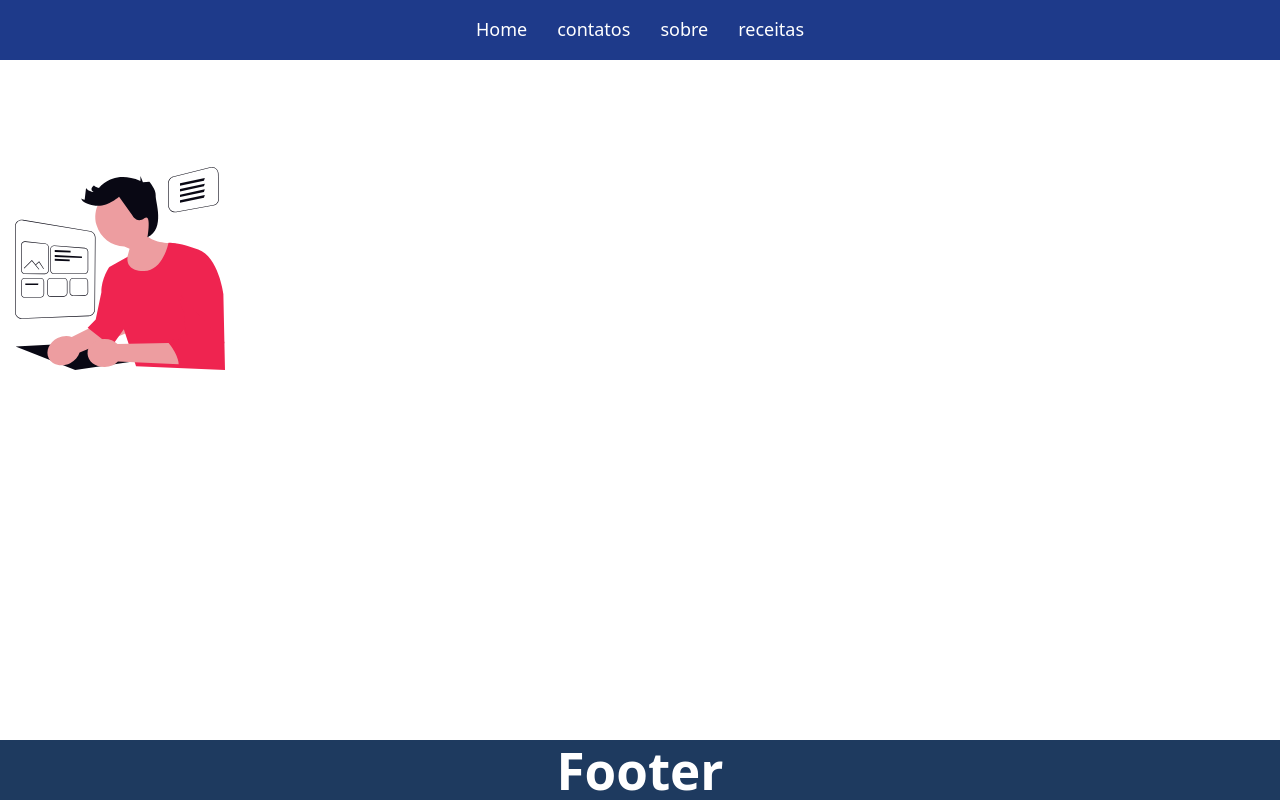
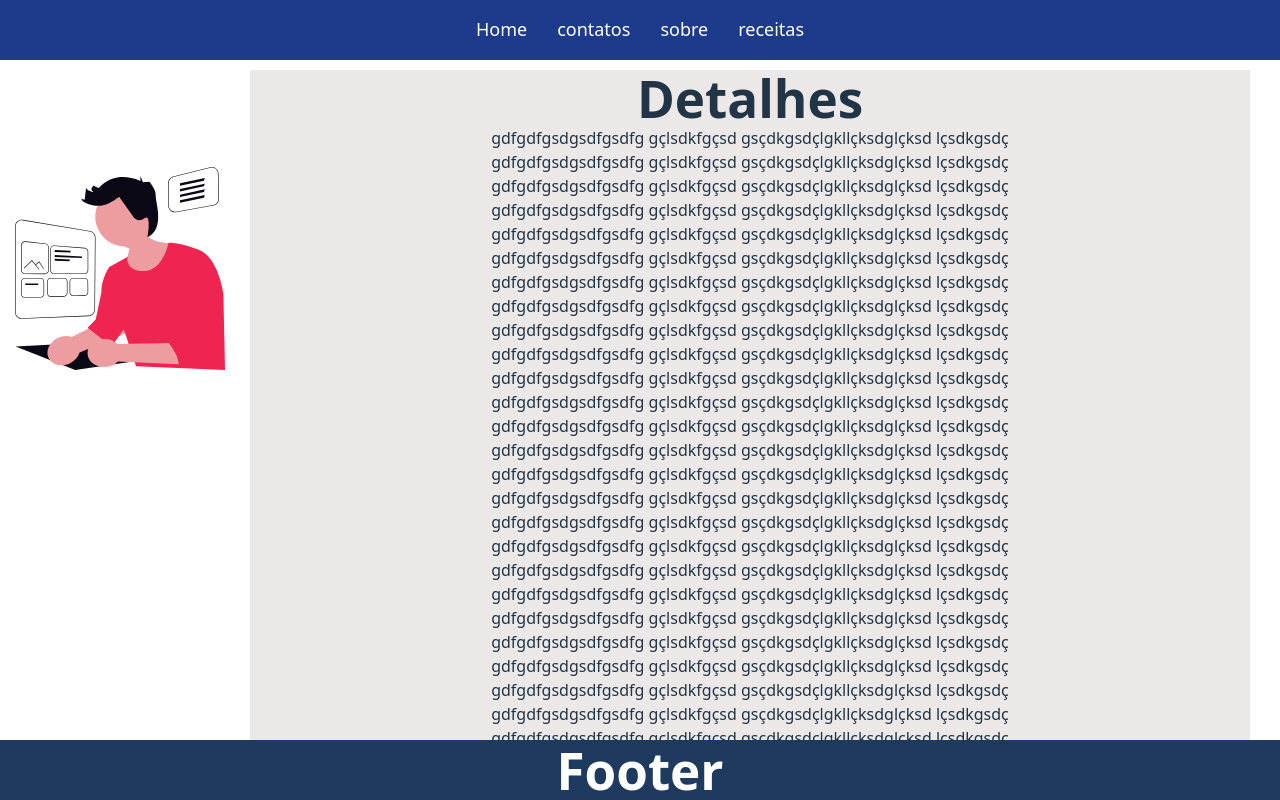
Before and after one commit to edsonrsantos/projeto3, a React (Vite) app: page /detalhes in a window 1280 px wide. Built offline with nearby package versions, Linux system fonts and the light colour scheme.

Commit message:
Quarto commit do projeto3

```diff
--- a/src/App.css
+++ b/src/App.css
@@ -170,3 +170,18 @@ body, html, #root, .app {  /*Faz todos os componentes subirem para o topo da tel
   width: 60px;
 }
 /* -----------------------------------------------------------------------*/
+
+.nav link{
+  background-color: red;
+}
+
+.detalhes{
+  height:auto; /*permite o background da home acompanhar novos textos inseridos  /*
+  align-content:center; /* centraliza texto na vertical da home  */
+  background-color: rgb(236, 232, 232);
+  width: 1000px;
+  margin-left: 250px;
+  text-align: center; /* centraliza textos na horizontal da home  */
+  margin-top: 70px;
+
+}
--- a/src/App.jsx
+++ b/src/App.jsx
@@ -7,6 +7,7 @@ import Header from './Header'
 import Footer from './Footer'
 import Receitas from './receitas'
 import Development from './assets/development.svg'
+import Detalhes from './Detalhes'
 
 function App() {
 
@@ -21,6 +22,7 @@ function App() {
           <Route path="/contatos" element={<Contatos />}/>
            <Route path="/sobre" element={<Sobre />}/>
            <Route path="/receitas" element={<Receitas />}/>
+           <Route path="/detalhes" element={<Detalhes />}/>
         </Routes>
 
            <figure className={'figureAppjsx'}>
--- /dev/null
+++ b/src/Detalhes.jsx
@@ -0,0 +1,43 @@
+import React from 'react'
+
+const Detalhes = () => {
+  return (
+    <div className='detalhes'>
+       <h1>Detalhes</h1>
+       <p>gdfgdfgsdgsdfgsdfg gçlsdkfgçsd gsçdkgsdçlgkllçksdglçksd lçsdkgsdç </p>
+       <p>gdfgdfgsdgsdfgsdfg gçlsdkfgçsd gsçdkgsdçlgkllçksdglçksd lçsdkgsdç </p>
+       <p>gdfgdfgsdgsdfgsdfg gçlsdkfgçsd gsçdkgsdçlgkllçksdglçksd lçsdkgsdç </p>
+       <p>gdfgdfgsdgsdfgsdfg gçlsdkfgçsd gsçdkgsdçlgkllçksdglçksd lçsdkgsdç </p>
+       <p>gdfgdfgsdgsdfgsdfg gçlsdkfgçsd gsçdkgsdçlgkllçksdglçksd lçsdkgsdç </p>
+       <p>gdfgdfgsdgsdfgsdfg gçlsdkfgçsd gsçdkgsdçlgkllçksdglçksd lçsdkgsdç </p>
+       <p>gdfgdfgsdgsdfgsdfg gçlsdkfgçsd gsçdkgsdçlgkllçksdglçksd lçsdkgsdç </p>
+       <p>gdfgdfgsdgsdfgsdfg gçlsdkfgçsd gsçdkgsdçlgkllçksdglçksd lçsdkgsdç </p>
+       <p>gdfgdfgsdgsdfgsdfg gçlsdkfgçsd gsçdkgsdçlgkllçksdglçksd lçsdkgsdç </p>
+       <p>gdfgdfgsdgsdfgsdfg gçlsdkfgçsd gsçdkgsdçlgkllçksdglçksd lçsdkgsdç </p>
+       <p>gdfgdfgsdgsdfgsdfg gçlsdkfgçsd gsçdkgsdçlgkllçksdglçksd lçsdkgsdç </p>
+       <p>gdfgdfgsdgsdfgsdfg gçlsdkfgçsd gsçdkgsdçlgkllçksdglçksd lçsdkgsdç </p>
+       <p>gdfgdfgsdgsdfgsdfg gçlsdkfgçsd gsçdkgsdçlgkllçksdglçksd lçsdkgsdç </p>
+       <p>gdfgdfgsdgsdfgsdfg gçlsdkfgçsd gsçdkgsdçlgkllçksdglçksd lçsdkgsdç </p>
+       <p>gdfgdfgsdgsdfgsdfg gçlsdkfgçsd gsçdkgsdçlgkllçksdglçksd lçsdkgsdç </p>
+       <p>gdfgdfgsdgsdfgsdfg gçlsdkfgçsd gsçdkgsdçlgkllçksdglçksd lçsdkgsdç </p>
+       <p>gdfgdfgsdgsdfgsdfg gçlsdkfgçsd gsçdkgsdçlgkllçksdglçksd lçsdkgsdç </p>
+       <p>gdfgdfgsdgsdfgsdfg gçlsdkfgçsd gsçdkgsdçlgkllçksdglçksd lçsdkgsdç </p>
+       <p>gdfgdfgsdgsdfgsdfg gçlsdkfgçsd gsçdkgsdçlgkllçksdglçksd lçsdkgsdç </p>
+       <p>gdfgdfgsdgsdfgsdfg gçlsdkfgçsd gsçdkgsdçlgkllçksdglçksd lçsdkgsdç </p>
+       <p>gdfgdfgsdgsdfgsdfg gçlsdkfgçsd gsçdkgsdçlgkllçksdglçksd lçsdkgsdç </p>
+       <p>gdfgdfgsdgsdfgsdfg gçlsdkfgçsd gsçdkgsdçlgkllçksdglçksd lçsdkgsdç </p>
+       <p>gdfgdfgsdgsdfgsdfg gçlsdkfgçsd gsçdkgsdçlgkllçksdglçksd lçsdkgsdç </p>
+       <p>gdfgdfgsdgsdfgsdfg gçlsdkfgçsd gsçdkgsdçlgkllçksdglçksd lçsdkgsdç </p>
+       <p>gdfgdfgsdgsdfgsdfg gçlsdkfgçsd gsçdkgsdçlgkllçksdglçksd lçsdkgsdç </p>
+       <p>gdfgdfgsdgsdfgsdfg gçlsdkfgçsd gsçdkgsdçlgkllçksdglçksd lçsdkgsdç </p>
+       <p>gdfgdfgsdgsdfgsdfg gçlsdkfgçsd gsçdkgsdçlgkllçksdglçksd lçsdkgsdç </p>
+       <p>gdfgdfgsdgsdfgsdfg gçlsdkfgçsd gsçdkgsdçlgkllçksdglçksd lçsdkgsdç </p>
+       <p>gdfgdfgsdgsdfgsdfg gçlsdkfgçsd gsçdkgsdçlgkllçksdglçksd lçsdkgsdç </p>
+       <p>gdfgdfgsdgsdfgsdfg gçlsdkfgçsd gsçdkgsdçlgkllçksdglçksd lçsdkgsdç </p>
+
+
+    </div>
+  )
+}
+
+export default Detalhes
--- a/src/Home.jsx
+++ b/src/Home.jsx
@@ -1,20 +1,28 @@
-import React from 'react'
-import Texto from './Texto'
-import './App.css'
-
-
+import React from 'react';
+import { Link, Outlet, useLocation } from 'react-router-dom';
+import Texto from './Texto';
+import './App.css';
 
 const Home = () => {
+  const location = useLocation();
+  const estaNaRaiz = location.pathname === '/';
+
   return (
-    <div className='home'>
+    <div className="home">
+      <nav>
+        <Link to="/">Texto</Link> |{' '}
+        <Link to="/detalhes">Detalhes</Link>
+      </nav>
 
-        <Texto />
+      <hr />
 
+      {/* Exibe o componente Texto apenas quando estiver na rota / */}
+      {estaNaRaiz && <Texto />}
 
+      {/* Exibe o conteúdo da rota filha, como Detalhes */}
+      <Outlet />
+    </div>
+  );
+};
 
-
-    </div>
-  )
-}
-
-export default Home
+export default Home;
--- a/src/Texto.jsx
+++ b/src/Texto.jsx
@@ -34,24 +34,7 @@ const Texto = () => {
          <p>dfafasfasdfasfasdfasdfasdfasdfasdfasdfasdfasdfasdfa
          dfafasfasdfasfasdfasdfasdfasdfasdfasdfasdfasdfasdfa
          dfafasfasdfasfasdfasdfasdfasdfasdfasdfasdfasdfasdfa</p>
-         <p>dfafasfasdfasfasdfasdfasdfasdfasdfasdfasdfasdfasdfa
-         dfafasfasdfasfasdfasdfasdfasdfasdfasdfasdfasdfasdfa
-         dfafasfasdfasfasdfasdfasdfasdfasdfasdfasdfasdfasdfa</p>
-         <p>dfafasfasdfasfasdfasdfasdfasdfasdfasdfasdfasdfasdfa
-         dfafasfasdfasfasdfasdfasdfasdfasdfasdfasdfasdfasdfa
-         dfafasfasdfasfasdfasdfasdfasdfasdfasdfasdfasdfasdfa</p>
-         <p>dfafasfasdfasfasdfasdfasdfasdfasdfasdfasdfasdfasdfa
-         dfafasfasdfasfasdfasdfasdfasdfasdfasdfasdfasdfasdfa
-         dfafasfasdfasfasdfasdfasdfasdfasdfasdfasdfasdfasdfa</p>
-         <p>dfafasfasdfasfasdfasdfasdfasdfasdfasdfasdfasdfasdfa
-         dfafasfasdfasfasdfasdfasdfasdfasdfasdfasdfasdfasdfa
-         dfafasfasdfasfasdfasdfasdfasdfasdfasdfasdfasdfasdfa</p>
-         <p>dfafasfasdfasfasdfasdfasdfasdfasdfasdfasdfasdfasdfa
-         dfafasfasdfasfasdfasdfasdfasdfasdfasdfasdfasdfasdfa
-         dfafasfasdfasfasdfasdfasdfasdfasdfasdfasdfasdfasdfa</p>
-         <p>dfafasfasdfasfasdfasdfasdfasdfasdfasdfasdfasdfasdfa
-         dfafasfasdfasfasdfasdfasdfasdfasdfasdfasdfasdfasdfa
-         dfafasfasdfasfasdfasdfasdfasdfasdfasdfasdfasdfasdfa</p>
+
 
 
          <figure className={'figuretexto'}>
```
